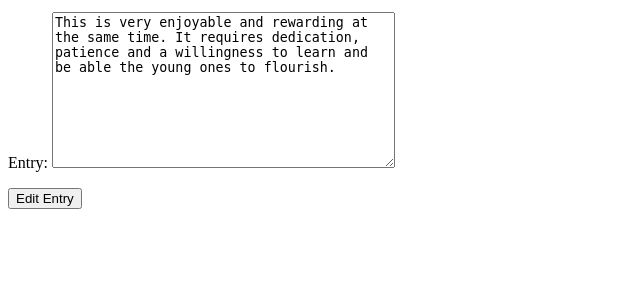
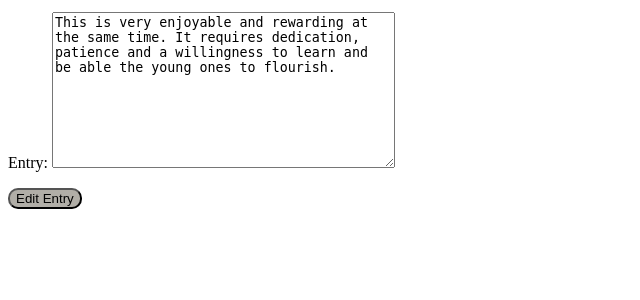
Before and after one commit to cavcom2010/February_2024_Learning_logs, a Django app: page /edit_entry/1/ in a window 1280 px wide. Shown: the part 168-468 px from the top of the page, without its empty margins (0-640 px from the left). Run offline with Django 5.2, Linux system fonts and the light colour scheme; data comes from the database, SQL or seed files in the repository; both versions use the stored data as it was after the commit.

Commit message:
modified the button in css

```diff
--- a/learning_logs/urls.py
+++ b/learning_logs/urls.py
@@ -8,4 +8,7 @@ urlpatterns = [
     path("new_topic/", views.new_topic, name="new_topic"),
     path("topic/<int:topic_id>/new_entry/", views.new_entry, name="new_entry"),
     path("edit_entry/<int:entry_id>/", views.edit_entry, name="edit_entry"),
+    # path("topic/<int:topic_id>/edit_entry/<int:entry_id>/", views.edit_entry, name="edit_entry"),
+
+
 ]
--- a/static/css/style.css
+++ b/static/css/style.css
@@ -22,3 +22,8 @@
     background-color: rgb(222, 233, 230);
     display: inline-block;
 }
+
+button {
+    background-color: rgb(177, 174, 167);
+    border-radius: 10px;
+}
```
Also changed, not shown: db.sqlite3.
